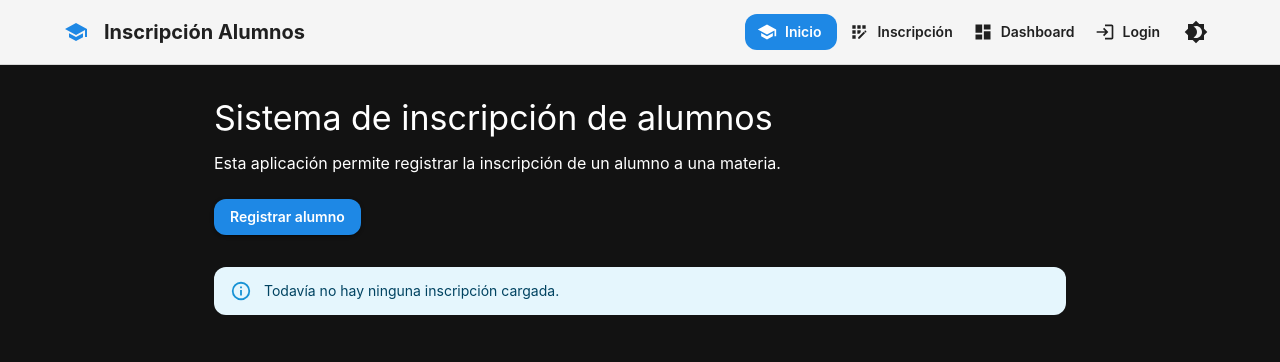
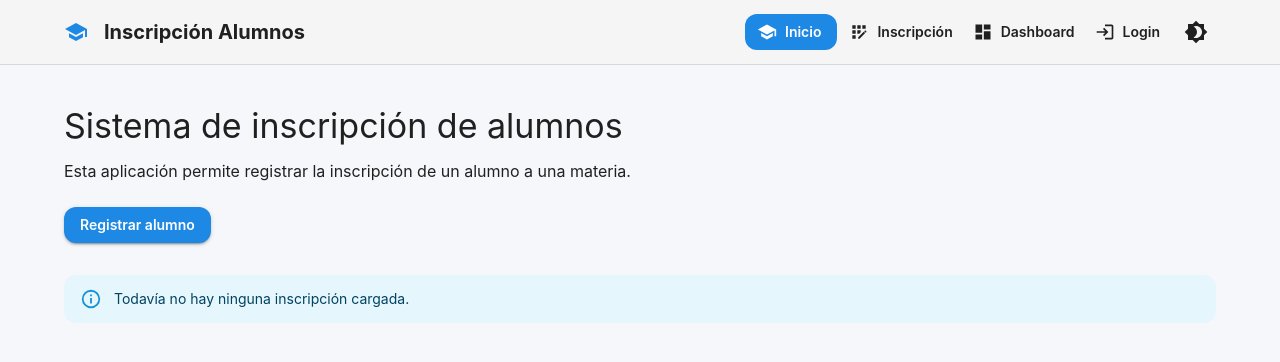
Before and after one commit to lunasolariulman-ops/proyecto-programacion, a React (Vite) app in the folder frontend/: page / in a window 1280 px wide. Shown: the top 362 px of the page. Built offline with nearby package versions, Linux system fonts and the light colour scheme.

Commit message:
Cambio Layout.jsx

```diff
--- a/frontend/src/components/layout/Layout.jsx
+++ b/frontend/src/components/layout/Layout.jsx
@@ -1,25 +1,13 @@
-import { Container, Box } from '@mui/material';
-import Navbar from './Navbar';
-import { useTema } from '../../contexts/TemaContext';
+import { Box, Container } from "@mui/material";
+import Navbar from "./Navbar";
 
-function Layout({ children }) {
-    const { tema } = useTema();
-
-    const estilos = {
-        minHeight: '100vh',
-        backgroundColor: tema === 'claro' ? '#f5f5f5' : '#121212',
-        color: tema === 'claro' ? '#000000' : '#ffffff',
-        transition: 'all 0.3s ease',
-    };
-    return (
-        <Box sx={estilos}>
-            <Navbar />
-
-            <Container maxWidth="md" sx={{ mt: 4 }}>
-                {children}
-            </Container>
-        </Box>
-    );
-}
+const Layout = ({ children }) => (
+  <Box sx={{ minHeight: "100vh", bgcolor: "background.default" }}>
+    <Navbar />
+    <Container maxWidth="lg" sx={{ py: { xs: 3, md: 5 } }}>
+      {children}
+    </Container>
+  </Box>
+);
 
 export default Layout;
```
